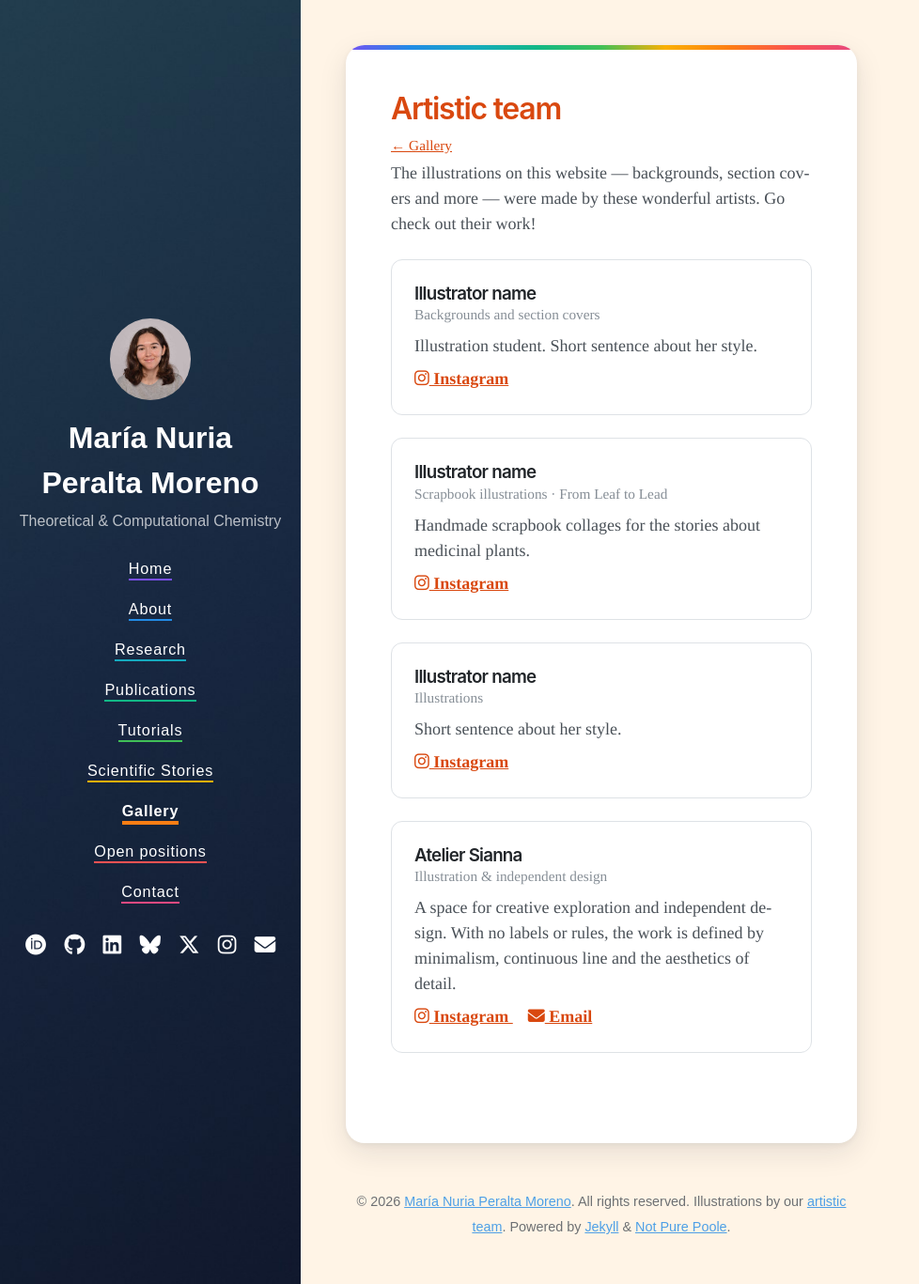
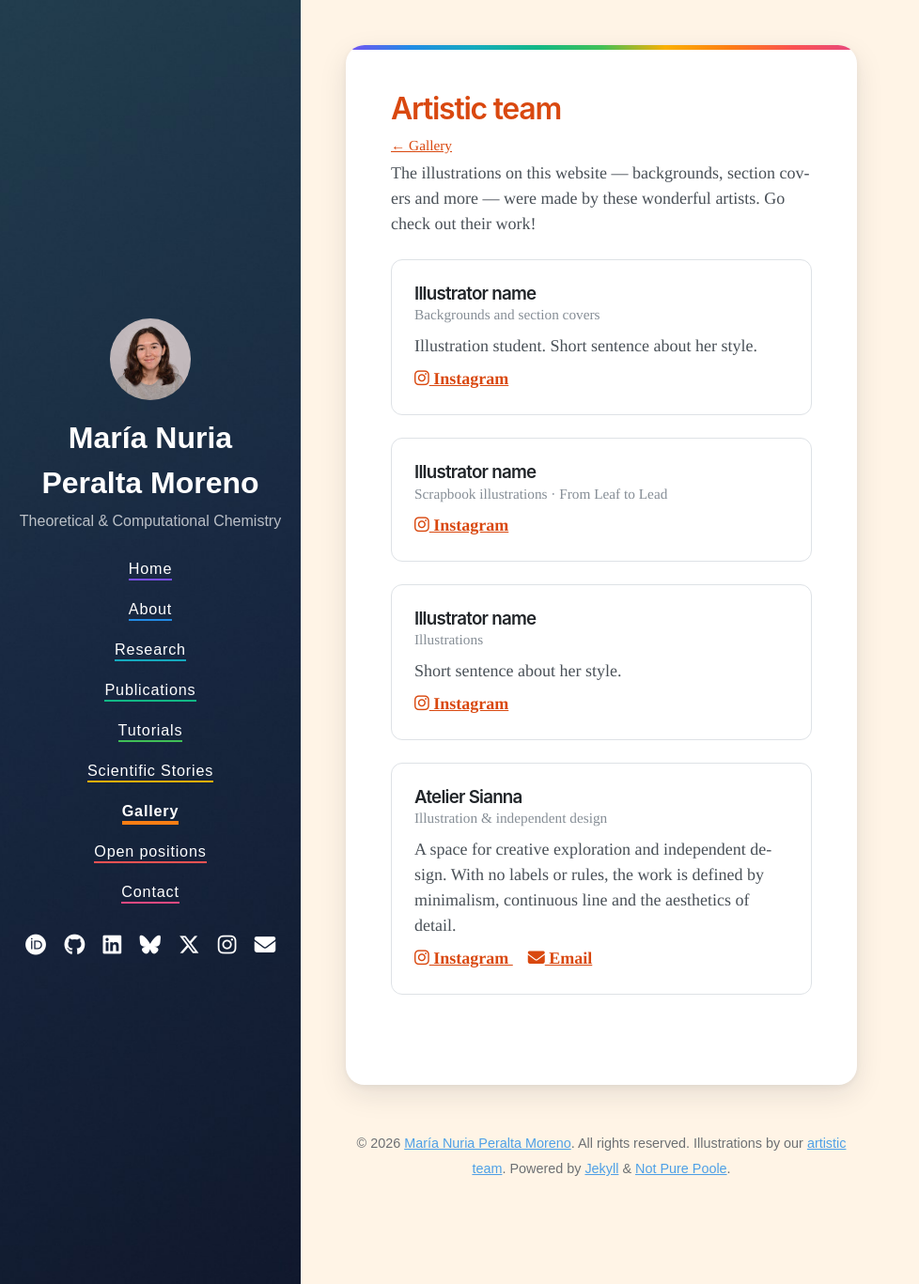
Before and after one commit to Peralta-Moreno-MN/peralta-moreno-mn.github.io, a Jekyll site: the page built from pages/gallery/artistic-team.md, in a window 1280 px wide and 1367 px high. Shown: the whole window at 94% size, without its empty margins (0-978 px from the left). Built offline with Jekyll 4.4.1, drawn with Linux system fonts in a browser that asks for light colours; nearby versions of some CDN libraries.

Commit message:
Leave scrapbook artist bio empty until she provides it
Co-Authored-By: Claude Opus 5.5 <noreply@anthropic.com>
Claude-Session: https://claude.ai/code/session_01RVu7vXiQr7q9dbwcRqwdMV

```diff
--- a/_data/illustrators.yml
+++ b/_data/illustrators.yml
@@ -12,7 +12,7 @@
   role: Scrapbook illustrations · From Leaf to Lead
   instagram: https://www.instagram.com/username/
   photo: /assets/img/illustrators/illustrator-scrapbook.jpg
-  bio: Handmade scrapbook collages for the stories about medicinal plants.
+  bio:                                 # ✏️ her own description (albums, scrapbooking...)
 
 - name: Illustrator name
   role: Illustrations
```
